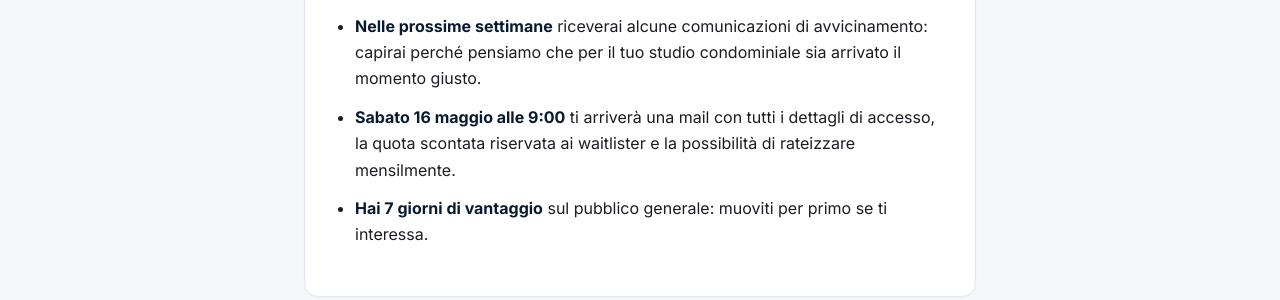
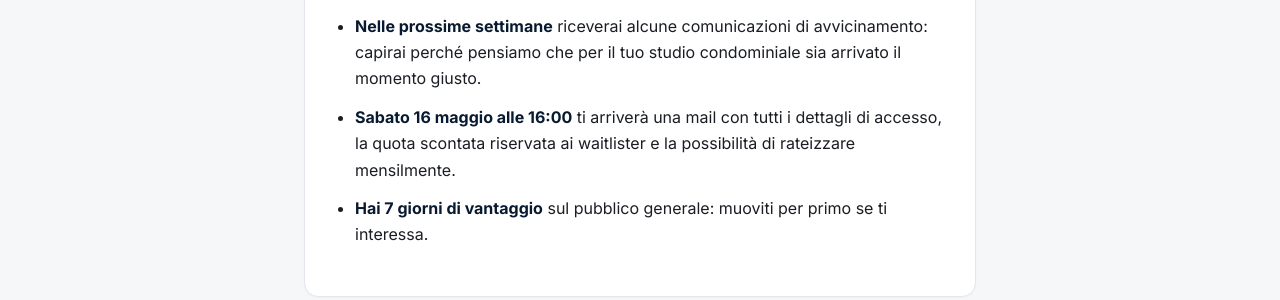
Before and after one commit to Paolocesareo/amministratorecrescente-sito-istituzionale, a Jekyll site: the page built from masterclaude-grazie.html, in a window 1280 px wide. Shown: the part 728-1028 px from the top of the page. Built offline with Jekyll 4.4.1, drawn with Linux system fonts in a browser that asks for light colours.

Commit message:
Aggiorna orario lancio: sabato 16 maggio alle 16:00

```diff
--- a/masterclaude-grazie.html
+++ b/masterclaude-grazie.html
@@ -160,7 +160,7 @@ sitemap: false
     <h2>Cosa succede adesso</h2>
     <ul>
       <li><strong>Nelle prossime settimane</strong> riceverai alcune comunicazioni di avvicinamento: capirai perch&eacute; pensiamo che per il tuo studio condominiale sia arrivato il momento giusto.</li>
-      <li><strong>Sabato 16 maggio alle 9:00</strong> ti arriver&agrave; una mail con tutti i dettagli di accesso, la quota scontata riservata ai waitlister e la possibilit&agrave; di rateizzare mensilmente.</li>
+      <li><strong>Sabato 16 maggio alle 16:00</strong> ti arriver&agrave; una mail con tutti i dettagli di accesso, la quota scontata riservata ai waitlister e la possibilit&agrave; di rateizzare mensilmente.</li>
       <li><strong>Hai 7 giorni di vantaggio</strong> sul pubblico generale: muoviti per primo se ti interessa.</li>
     </ul>
   </div>
```
